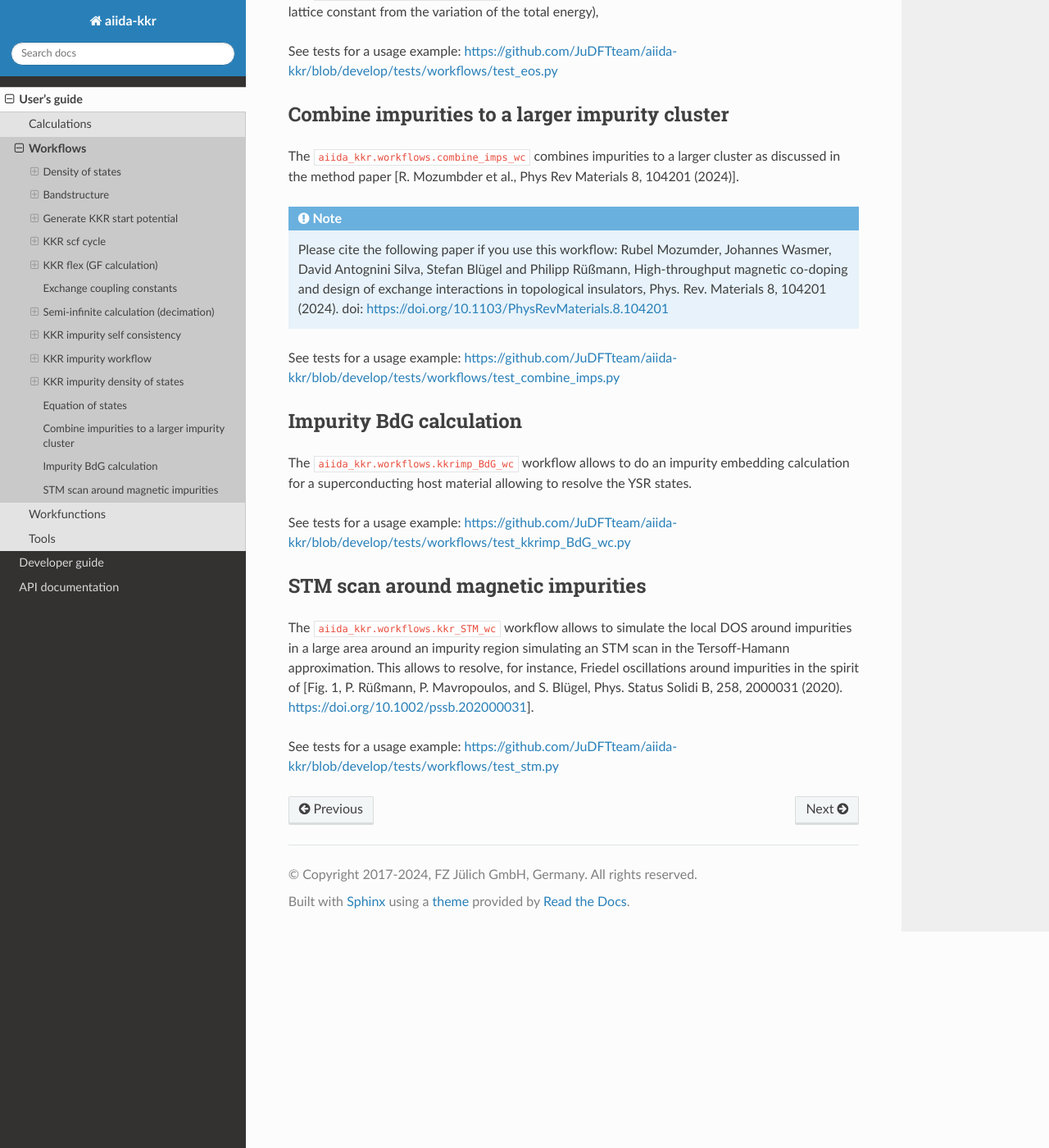
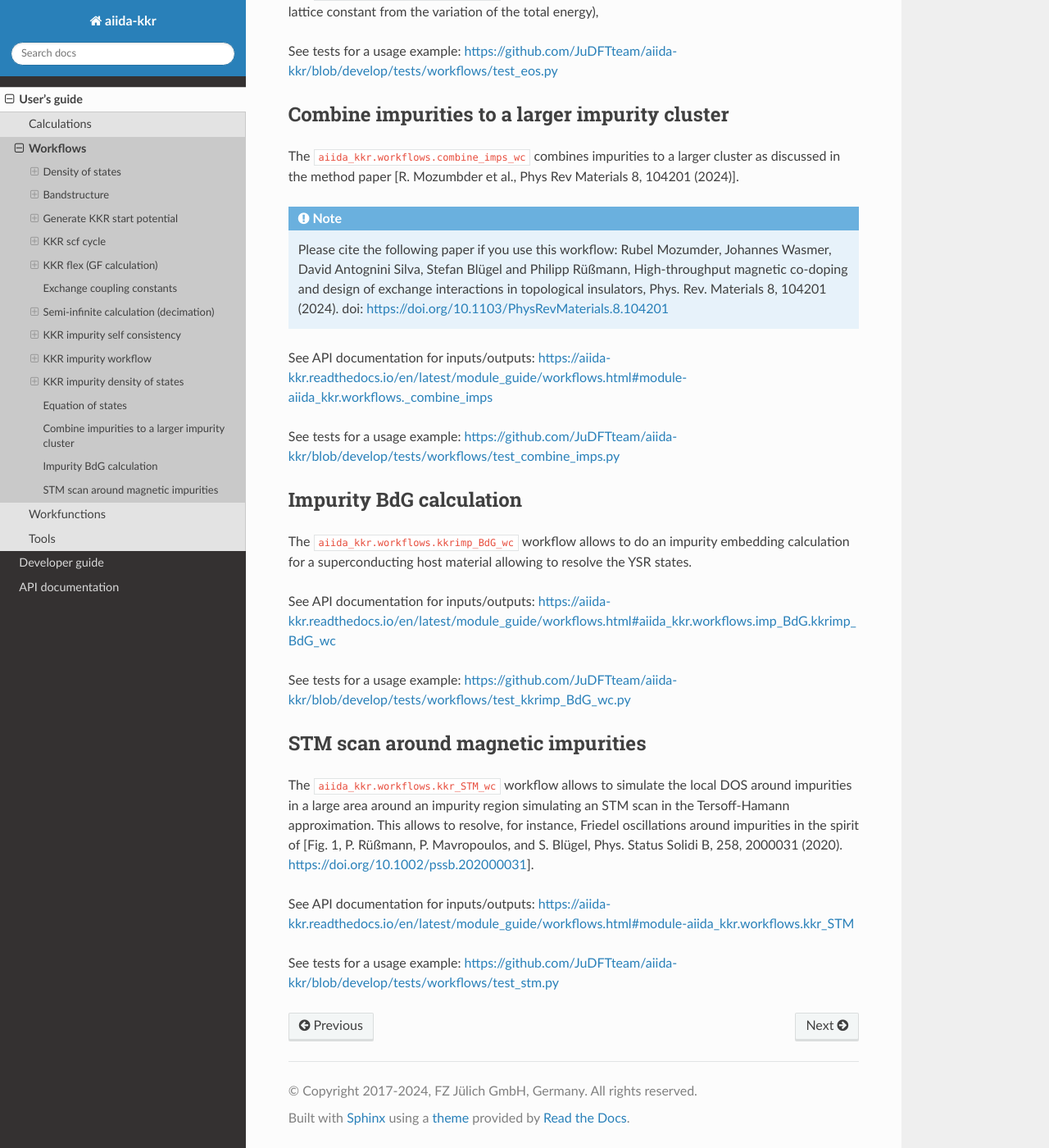
Before and after one commit to JuDFTteam/aiida-kkr, a Sphinx documentation site: the page built from docs/source/user_guide/workflows.rst, in a window 1280 px wide and 1400 px high, scrolled down 19210 px. Shown: the whole window at 82% size. Built offline with Sphinx 7.4.7 and the Read the Docs theme 3.1.0, drawn with Linux system fonts in a browser that asks for light colours.

Commit message:
Add links to API documentation in docs

```diff
--- a/docs/source/user_guide/workflows.rst
+++ b/docs/source/user_guide/workflows.rst
@@ -825,6 +825,8 @@ The ``aiida_kkr.workflows.combine_imps_wc`` combines impurities to a larger clus
     Please cite the following paper if you use this workflow:
     Rubel Mozumder, Johannes Wasmer, David Antognini Silva, Stefan Blügel and Philipp Rüßmann, High-throughput magnetic co-doping and design of exchange interactions in topological insulators, Phys. Rev. Materials 8, 104201 (2024). doi: https://doi.org/10.1103/PhysRevMaterials.8.104201
 
+See API documentation for inputs/outputs: https://aiida-kkr.readthedocs.io/en/latest/module_guide/workflows.html#module-aiida_kkr.workflows._combine_imps
+
 See tests for a usage example: https://github.com/JuDFTteam/aiida-kkr/blob/develop/tests/workflows/test_combine_imps.py
 
 
@@ -832,6 +834,8 @@ Impurity BdG calculation
 ++++++++++++++++++++++++
 
 The ``aiida_kkr.workflows.kkrimp_BdG_wc`` workflow allows to do an impurity embedding calculation for a superconducting host material allowing to resolve the YSR states.
+
+See API documentation for inputs/outputs: https://aiida-kkr.readthedocs.io/en/latest/module_guide/workflows.html#aiida_kkr.workflows.imp_BdG.kkrimp_BdG_wc
 
 See tests for a usage example: https://github.com/JuDFTteam/aiida-kkr/blob/develop/tests/workflows/test_kkrimp_BdG_wc.py
 
@@ -841,4 +845,6 @@ STM scan around magnetic impurities
 
 The ``aiida_kkr.workflows.kkr_STM_wc`` workflow allows to simulate the local DOS around impurities in a large area around an impurity region simulating an STM scan in the Tersoff-Hamann approximation. This allows to resolve, for instance, Friedel oscillations around impurities in the spirit of [Fig. 1, P. Rüßmann, P. Mavropoulos, and S. Blügel, Phys. Status Solidi B, 258, 2000031 (2020). https://doi.org/10.1002/pssb.202000031].
 
+See API documentation for inputs/outputs: https://aiida-kkr.readthedocs.io/en/latest/module_guide/workflows.html#module-aiida_kkr.workflows.kkr_STM
+
 See tests for a usage example: https://github.com/JuDFTteam/aiida-kkr/blob/develop/tests/workflows/test_stm.py
```
